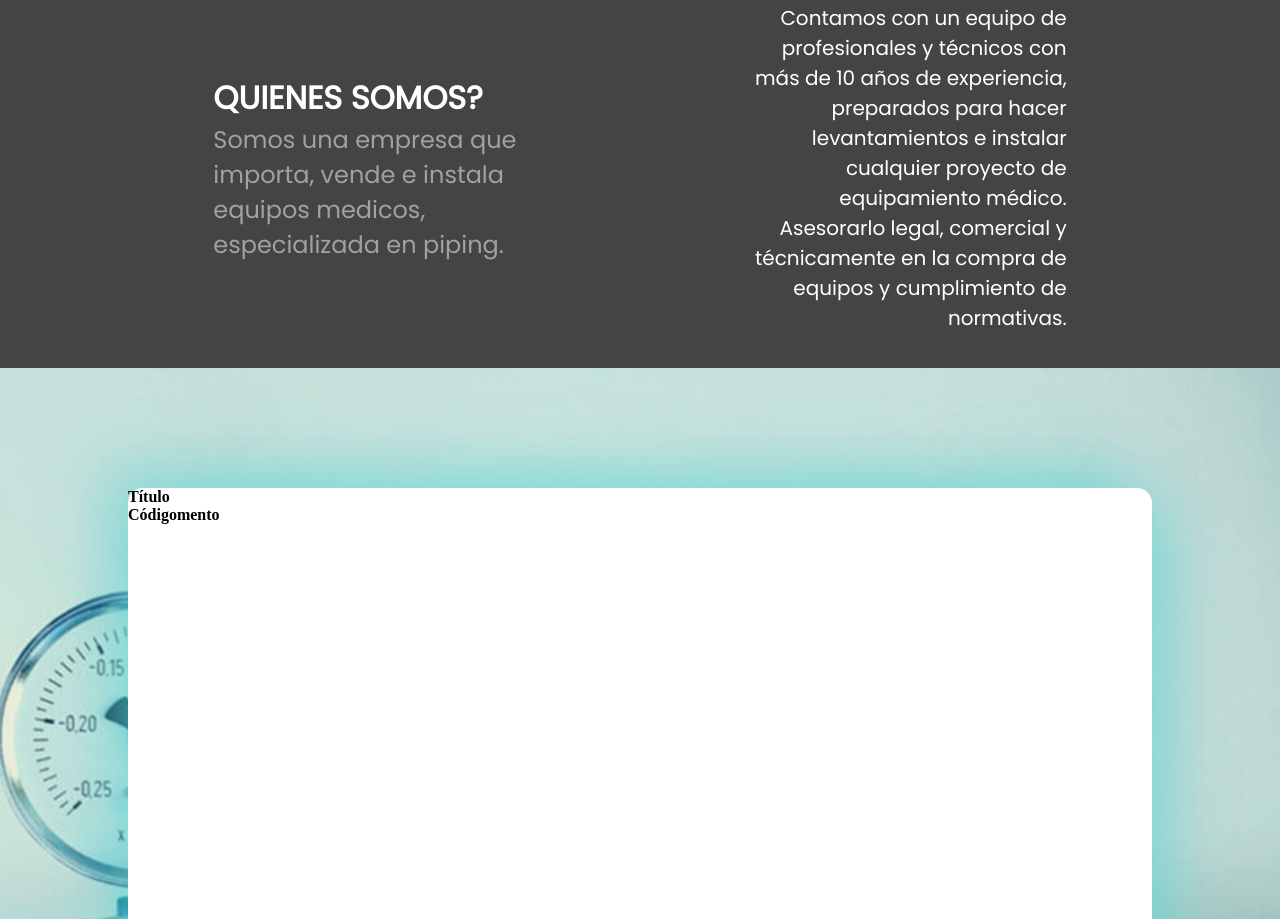
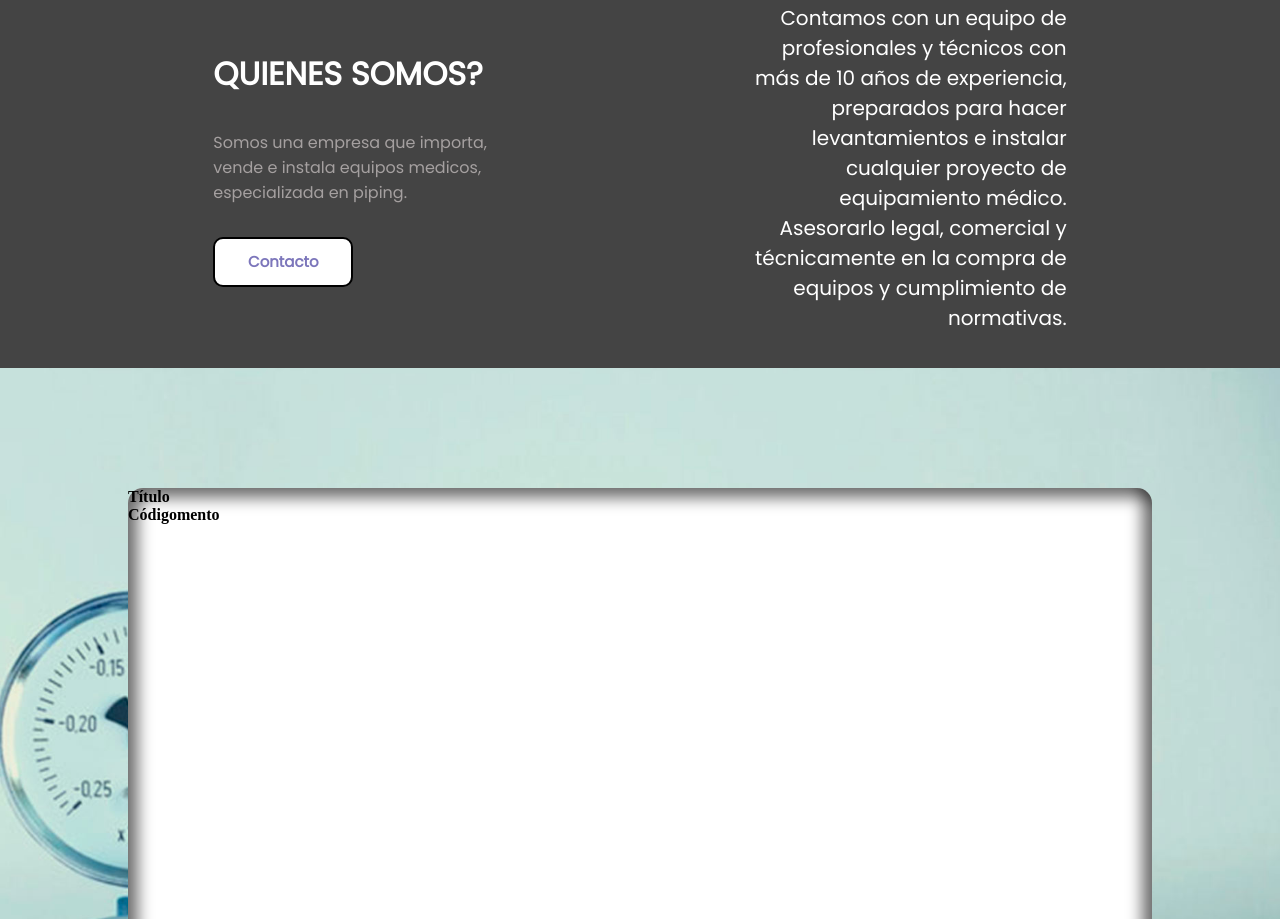
Before and after one commit to gurkenpoo/landingSass, a plain HTML site: page root/index.html in a window 1280 px wide. Shown: the part 732-1651 px from the top of the page. Drawn offline with Linux system fonts and the light colour scheme.

Commit message:
add buttons

```diff
--- /dev/null
+++ b/root/css/_buttonContact.scss
@@ -0,0 +1,38 @@
+$fontTextP: "Poppins", sans-serif;
+$fontTextM: "Montserrat", sans-serif;
+
+.contactButton {
+  border-style: solid;
+  height: 50px;
+  width: 140px;
+  border-radius: 10px;
+  font-weight: 700;
+  font-family: $fontTextP;
+  font-size: 15px;
+  color: #fff;
+  transition: all 0.3s ease-in-out;
+  background-color: #7c76bb;
+}
+.contactButton:hover {
+  cursor: pointer;
+  background-color: #fff;
+  color: #7c76bb;
+}
+
+.alternativeButton.contactButton {
+  border-style: solid;
+  height: 50px;
+  width: 140px;
+  border-radius: 10px;
+  font-weight: 700;
+  font-family: $fontTextP;
+  font-size: 15px;
+  color: #7c76bb;
+  transition: all 0.3s ease-in-out;
+  background-color: #fff;
+}
+.alternativeButton.contactButton:hover {
+  cursor: pointer;
+  background-color: #7c76bb;
+  color: #fff;
+}
--- a/root/css/_headerStyle.scss
+++ b/root/css/_headerStyle.scss
@@ -39,29 +39,34 @@ header {
             font-size: 24px;
             font-weight: 500;
             color: #7C76BB;
-            font-weight: 700;
+            font-weight: 100;
             font-family: $fontTextP;
             a {
                 text-decoration: none;
             }
         }
         a {
-            // button
-            .contactButton {
-                border-style: solid;
-                height: 50px;
-                width: 140px;
-                border-radius: 10px;
-                font-weight: 700;
-                font-family: $fontTextP;
-                font-size: 15px;
-                color: #fff;
-                background-color: #7C76BB;
-            }
+            // BUTTON CONTACT DISPONIBLE EN buttoncontact.scss
+            // .contactButton {
+            //     border-style: solid;
+            //     height: 50px;
+            //     width: 140px;
+            //     border-radius: 10px;
+            //     font-weight: 700;
+            //     font-family: $fontTextP;
+            //     font-size: 15px;
+            //     color: #fff;
+            //     transition: all 0.3s ease-in-out;
+            //     background-color: #7C76BB;
+            // }
+            // .contactButton:hover {
+            //    cursor: pointer;
+            //    background-color: #fff;
+            //    color: #7C76BB;
+            // }
         }    }
     }
 }
-
 
 .navLink::after {
     content: '';
@@ -74,5 +79,5 @@ header {
 
 .navLink:hover::after {
     width: 100%;
-    //transition: width .3s;
+    transition: width .3s;
 }
--- a/root/css/_mainBody.scss
+++ b/root/css/_mainBody.scss
@@ -47,6 +47,7 @@ $fontTextM : 'Montserrat', sans-serif;
     flex-direction: column;
     justify-content: center;
     width: 25%;
+    gap:2em;
 
     > .title, h2{
     text-align: left;
@@ -57,7 +58,7 @@ $fontTextM : 'Montserrat', sans-serif;
       color: #fff;
       }
       h2 {
-        font-size: 1.5rem;
+        font-size: 1rem;
         font-weight: 100;
         color: #a5a0a0;
       }
@@ -76,8 +77,8 @@ $fontTextM : 'Montserrat', sans-serif;
     width: 80%;
     height: 70%;
     border-radius: 15px;
-    box-shadow:  20px 20px 60px #5fd4d48e,
-             -20px -20px 60px #5fd4d48e;
+    box-shadow:  inset 10px 10px 15px #0000008e,
+             inset -10px -10px 15px #0000008e;
     }
   }
 }
--- a/root/css/main.scss
+++ b/root/css/main.scss
@@ -3,6 +3,7 @@
 
 @use 'headerStyle';
 @use 'mainBody';
+@use 'buttonContact';
 
 
 // general
--- a/root/index.html
+++ b/root/index.html
@@ -49,6 +49,8 @@
             <div class="somos">
                 <h1 class="title">QUIENES SOMOS?</h1>
                 <h2>Somos una empresa que importa, vende e instala equipos medicos, especializada en piping.</h2>
+                <a href="" ><button class="alternativeButton contactButton">Contacto</button></a>
+
             </div>
                 <p>Contamos con un equipo de profesionales y técnicos con más de 10 años de experiencia, preparados para hacer levantamientos e instalar cualquier proyecto de equipamiento médico. Asesorarlo legal, comercial y técnicamente en la compra de equipos y cumplimiento de normativas.</p>
         </aside>
```
Also changed, not shown: root/css/main.css, 1 other file.
